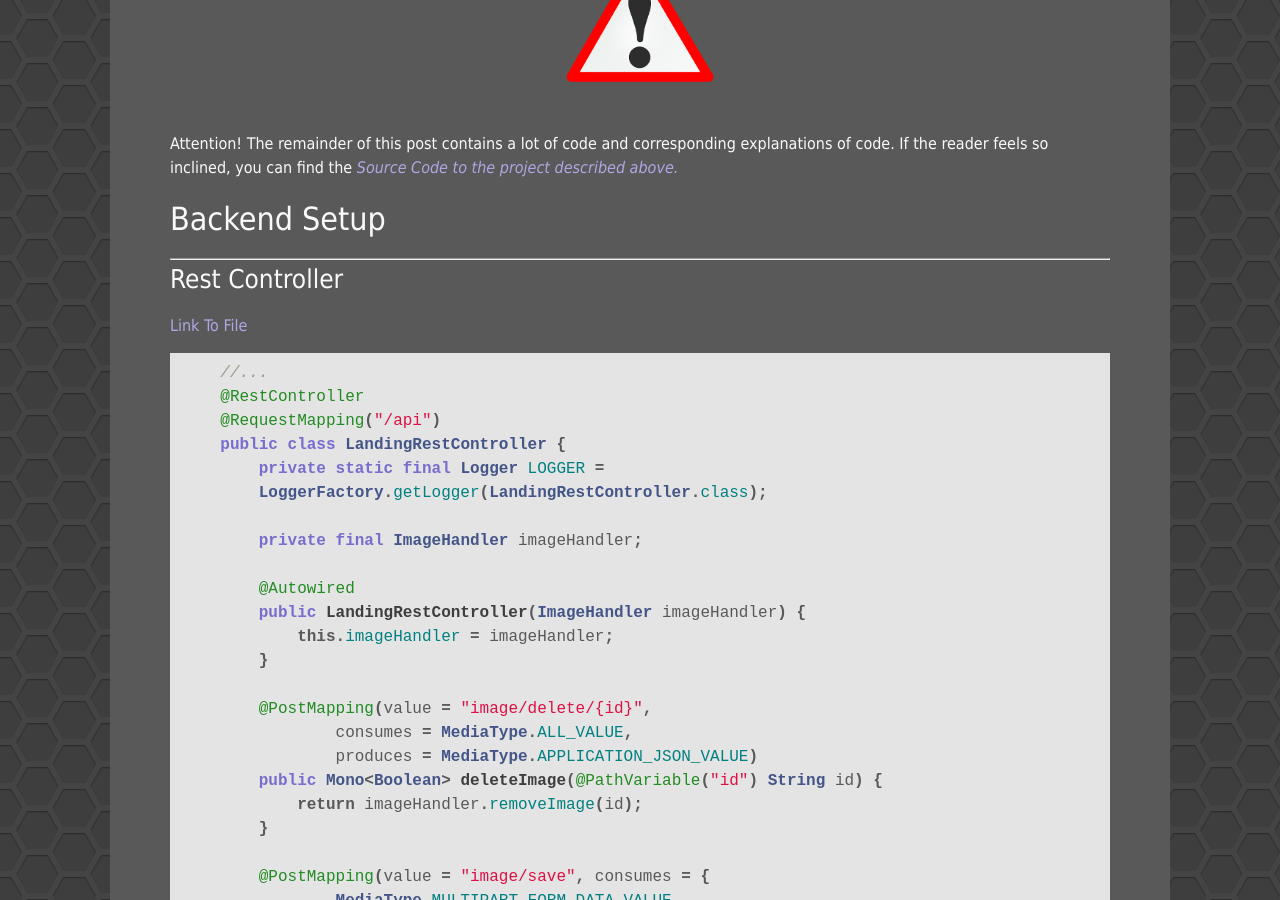
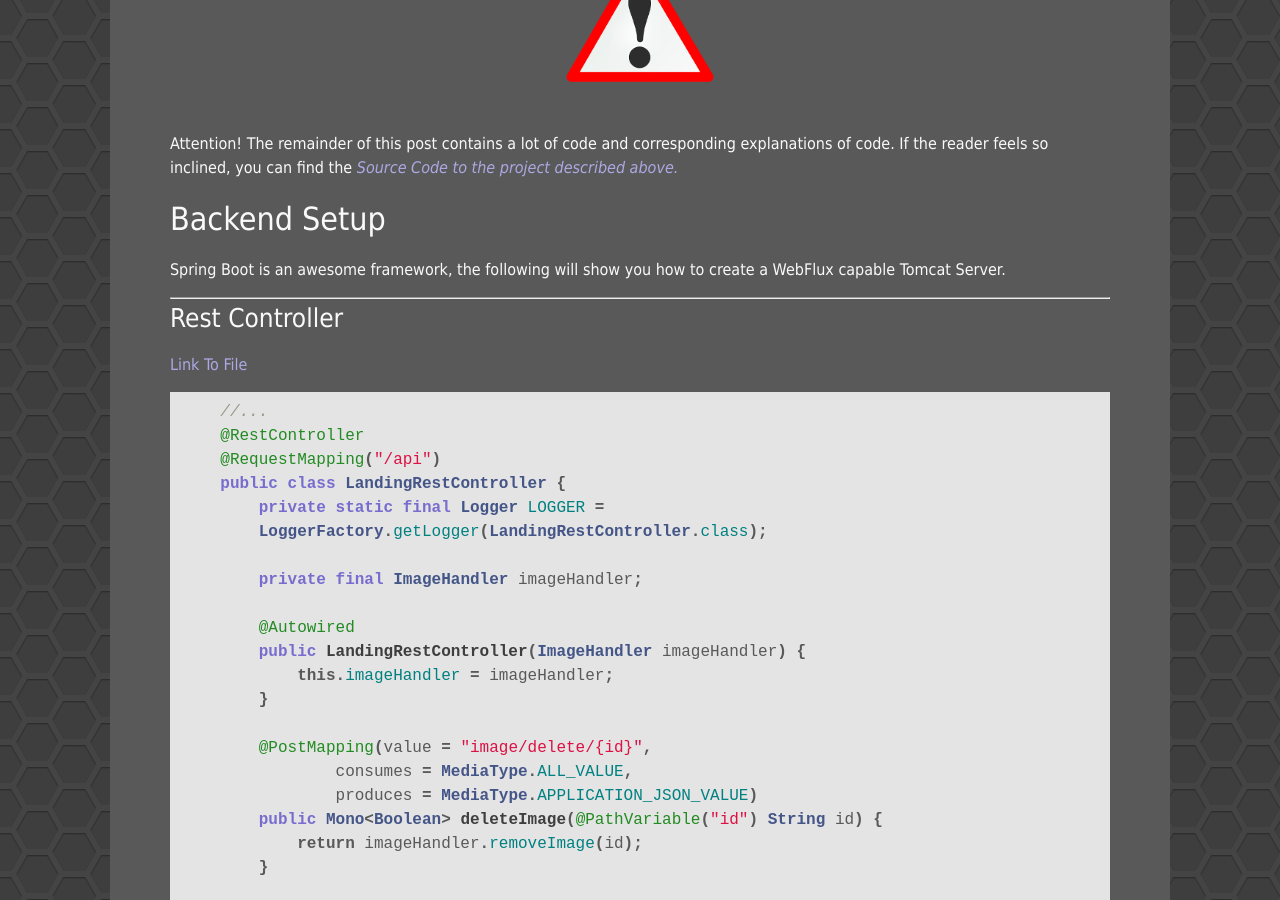
Before and after one commit to Unthrottled/blog, a Jekyll site: the page built from _posts/2017-12-14-Reactive-Mongo-Image-Persistence.md, in a window 1280 px wide and 900 px high, scrolled down 1436 px. Built offline with Jekyll 4.4.1, drawn with Linux system fonts in a browser that asks for light colours.

Commit message:
does this help?

```diff
--- a/_posts/2017-12-14-Reactive-Mongo-Image-Persistence.md
+++ b/_posts/2017-12-14-Reactive-Mongo-Image-Persistence.md
@@ -40,6 +40,8 @@ Attention! The remainder of this post contains a lot of code and corresponding e
 If the reader feels so inclined, you can find the  *[Source Code to the project described above.](https://github.com/cyclic-reference/mongo-images)*
 
 ## Backend Setup
+
+Spring Boot is an awesome framework, the following will show you how to create a WebFlux capable Tomcat Server.
 
 ---
 
```
